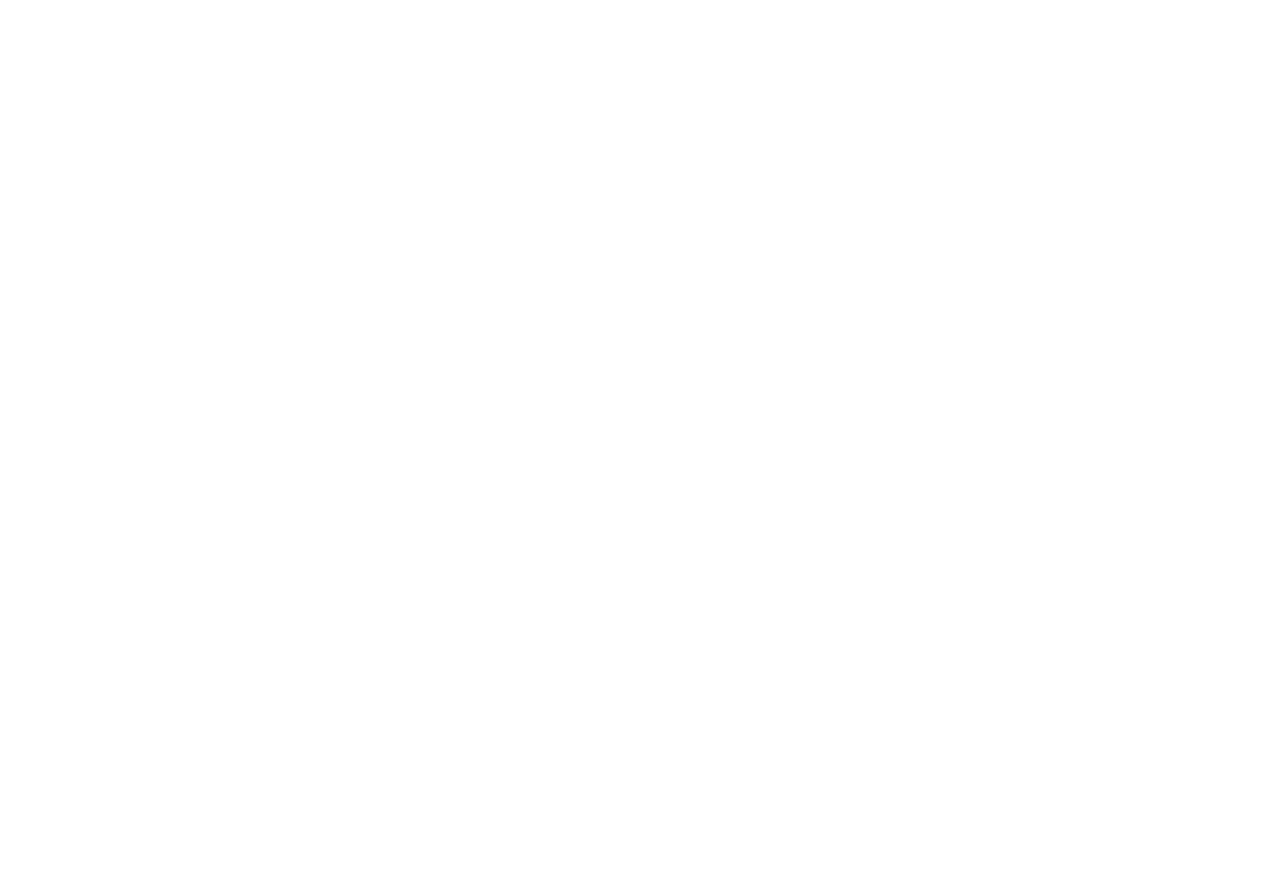
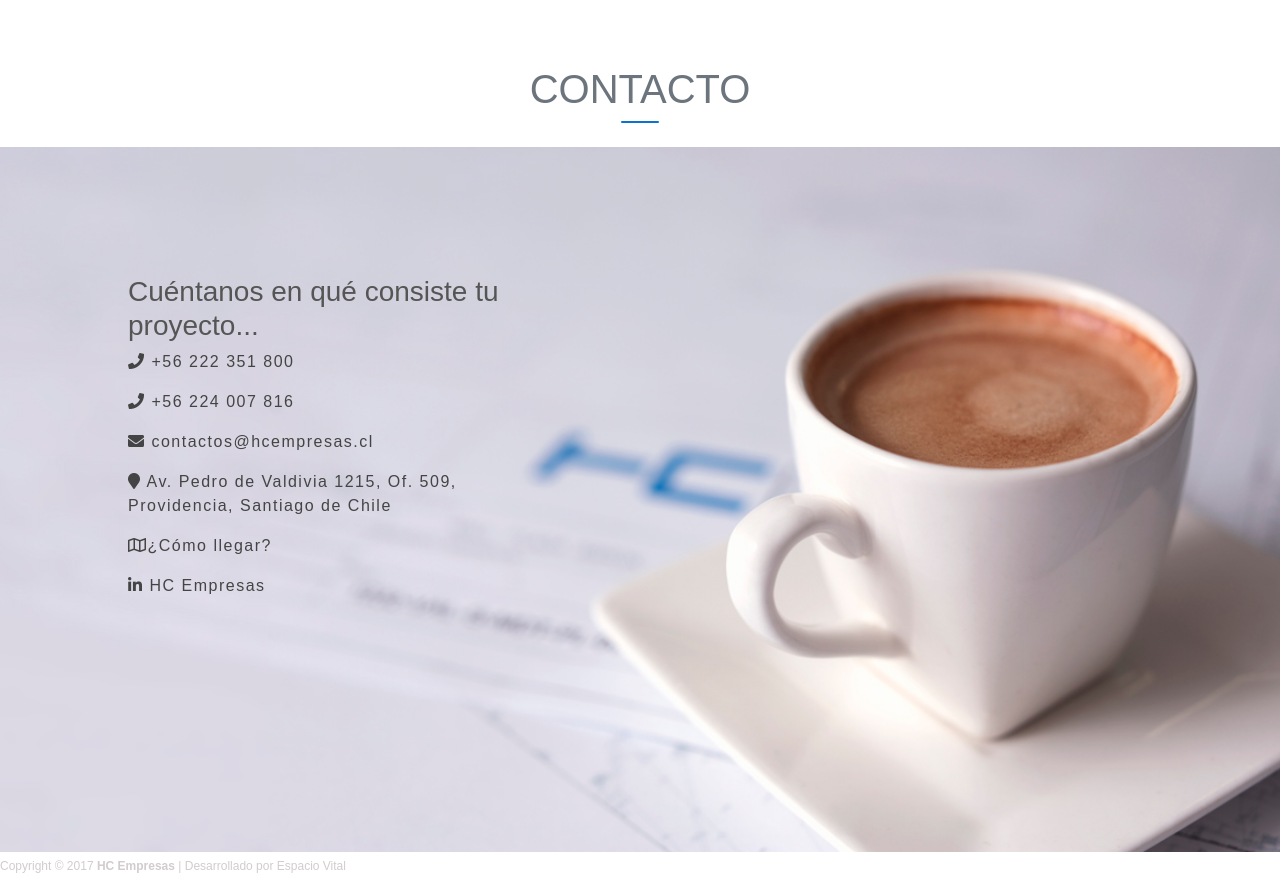
Before and after one commit to denilsonbastidas/project, an Angular app: page / in a window 1280 px wide. Shown: the part 4680-5560 px from the top of the page. Before the commit the page ends 4605 px from the top, so only its background shows below. Built offline with nearby package versions, Linux system fonts and the light colour scheme.

Commit message:
maqueta final de project

```diff
--- a/src/app/components/contacto/contacto.component.css
+++ b/src/app/components/contacto/contacto.component.css
@@ -0,0 +1,47 @@
+.fondo{
+    background-image: url("../../../assets/images/contacto-bg.jpg");
+    background-repeat: no-repeat;
+    background-position: center;
+    background-size: cover;
+    min-height: 705px;
+    position: relative;
+    text-align: left;
+
+}
+
+.contact-bx{
+    width: 50%;
+    padding: 10%;
+}
+.contact-bx p{
+    letter-spacing: 1.5px;
+    color: #444;
+}
+
+.contact-bx a{
+
+    text-decoration: none !important;
+    color: #444 !important;
+}
+
+.contact-bx a i{
+    color: #444 ;
+}
+
+.credit{
+    text-decoration: none;
+    color: #444;
+}
+
+.credit p {
+    font-size: 12px;
+    color: #D2CCCE ;
+    margin: 0;
+    padding-top: 5px;
+    padding-bottom: 5px;
+  }
+
+  .credit p a{
+      text-decoration: none;
+      color: #D2CCCE;
+  }
--- a/src/app/components/contacto/contacto.component.html
+++ b/src/app/components/contacto/contacto.component.html
@@ -1 +1,21 @@
-<p>contacto works!</p>
+
+    <h3 class="text-center display-6 text-secondary text-uppercase" style="padding-top: 180px;">contacto</h3>
+    <div class="sep-link mx-auto mb-4"></div>
+
+<div class="col-md-12 fondo p0">
+
+    <div class="contact-bx">
+        <h3>Cuéntanos en qué consiste tu proyecto...</h3>
+        <p><i class="fa fa-phone" aria-hidden="true"></i> +56 222 351 800</p>
+        <p><i class="fa fa-phone" aria-hidden="true"></i> +56 224 007 816</p>
+        <p><a class="" href="mailto:contactos@hcempresas.cl"> <i class="fa fa-envelope mL15" aria-hidden="true"> </i> contactos@hcempresas.cl</a></p>
+        <p><i class="fa fa-map-marker mst" aria-hidden="true"></i> Av. Pedro de Valdivia 1215, Of. 509, Providencia, Santiago de Chile</p>
+        <p><a id="mapsAction" href="#0"><i class="far fa-map"></i>¿Cómo llegar?</a></p>
+        <p><a href="#"><i class="fab fa-linkedin-in"></i> HC Empresas</a></p>
+    </div>
+
+</div>
+
+    <div class=" nav-linkpLR15 credit">
+        <p>Copyright © 2017 <strong>HC Empresas</strong> | Desarrollado por<a href="http://espaciovital.cl/" target="_blank"> Espacio Vital</a></p>
+    </div>
```
